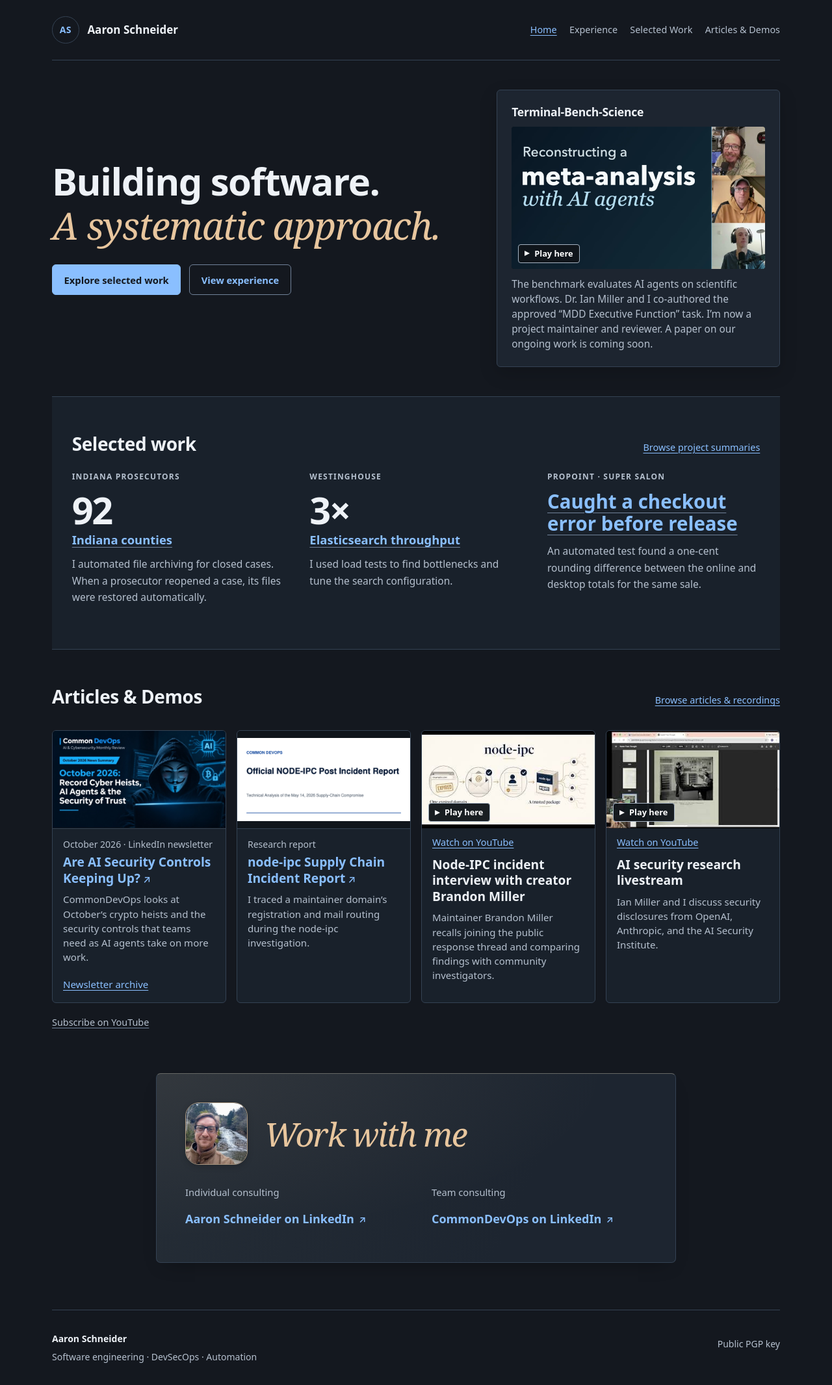
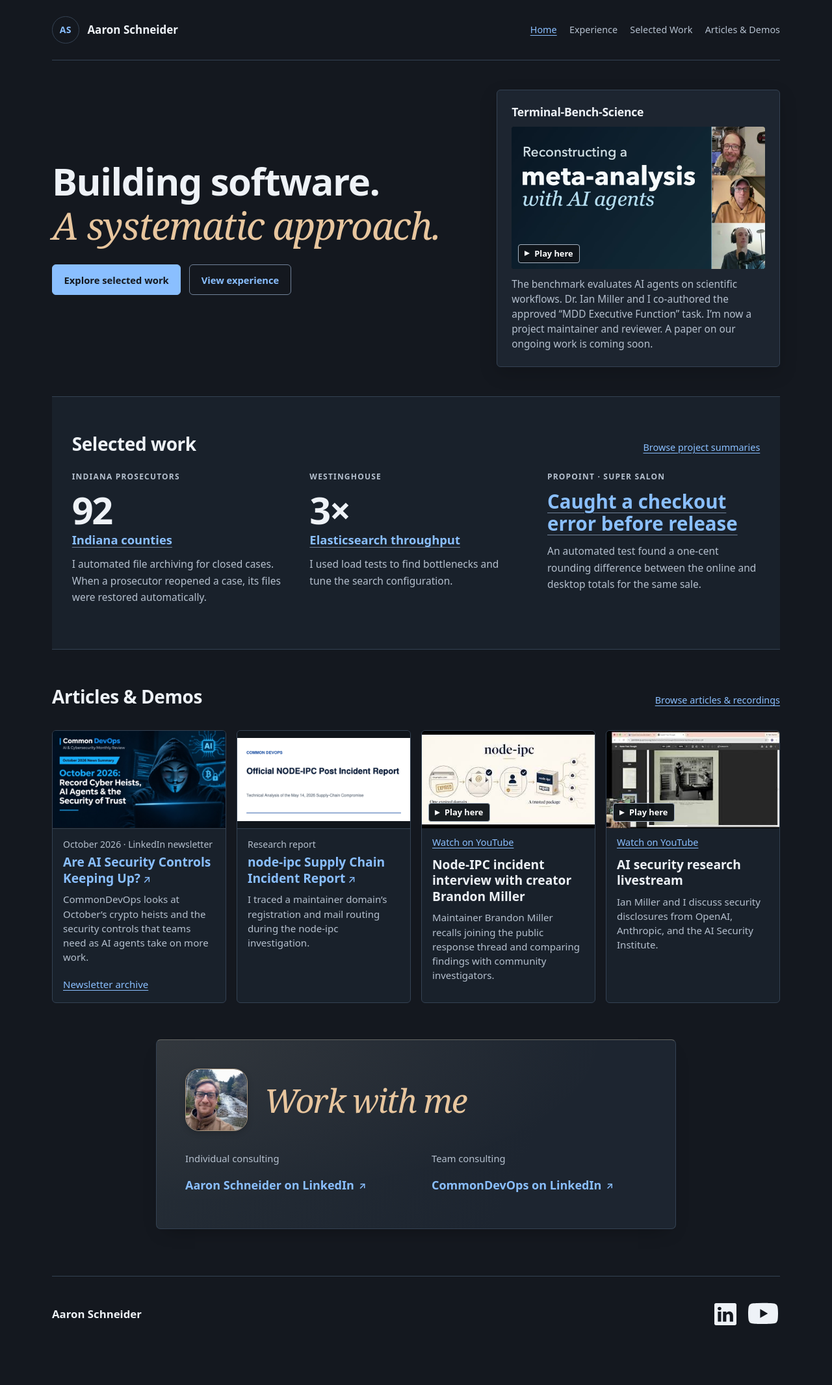
Before and after one commit to schneidergithub/schneidergithub.github.io, a Jekyll site: the page built from index.md, in a window 1280 px wide. Shown: the whole page at 65% size. Built offline with Jekyll 4.4.1, drawn with Linux system fonts in a browser that asks for light colours; after the commit the page ends 2081 px from its top, so only the background shows below that.

Commit message:
Simplify the shared footer to Aaron and two social icons

```diff
--- a/_layouts/default.html
+++ b/_layouts/default.html
@@ -40,13 +40,14 @@
   </header>
   <main id="main" class="wrap" tabindex="-1">{{ content }}</main>
   <footer class="site-footer wrap">
-    <div><strong>Aaron Schneider</strong><p>Software engineering · DevSecOps · Automation</p></div>
-    <nav aria-label="Footer navigation">
-      {% if page.url != '/' and page.layout != 'case-study' %}
-      <a href="https://www.linkedin.com/in/aarondrewschneider/">Connect on LinkedIn <span aria-hidden="true">↗</span></a>
-      <a href="https://www.linkedin.com/company/commondevops/">CommonDevOps <span aria-hidden="true">↗</span></a>
-      {% endif %}
-      <a href="{{ '/pgp/' | relative_url }}">Public PGP key</a>
+    <strong>Aaron Schneider</strong>
+    <nav class="social-links" aria-label="Social profiles">
+      <a href="https://www.linkedin.com/in/aarondrewschneider/" aria-label="Aaron Schneider on LinkedIn">
+        <svg width="34" height="34" aria-hidden="true" focusable="false"><use href="{{ '/assets/portfolio/social-icons.svg' | relative_url }}#linkedin"></use></svg>
+      </a>
+      <a href="https://www.youtube.com/@commondevops" aria-label="CommonDevOps on YouTube">
+        <svg width="46" height="46" aria-hidden="true" focusable="false"><use href="{{ '/assets/portfolio/social-icons.svg' | relative_url }}#youtube"></use></svg>
+      </a>
     </nav>
   </footer>
 </body>
--- a/assets/site.css
+++ b/assets/site.css
@@ -135,17 +135,6 @@ main{min-height:65vh}
 @media screen and (hover: hover) and (prefers-reduced-motion: no-preference) {
   .contact-route a:hover::after { transform: translate(2px, -2px); }
 }
-#home-media > .channel-link {
-  display: inline-flex;
-  align-items: center;
-  min-height: 44px;
-  max-width: 100%;
-  margin-top: .5rem;
-  color: var(--muted);
-  font-size: .9rem;
-  text-decoration-color: var(--control-border);
-}
-#home-media > .channel-link:is(:hover, :focus-visible) { color: var(--accent); }
 .page-intro{padding-block:4rem 2.5rem;max-width:850px}
 .page-intro h1{font-size:clamp(2.5rem,5vw,3.75rem);max-width:none}
 .study-directory{display:block;margin-bottom:1.35rem}
@@ -461,11 +450,28 @@ figcaption{font-size:.875rem;line-height:1.5;color:var(--muted);padding-top:.7re
 .media-description{margin:0;padding:0 1rem 1rem;color:var(--muted);font-size:.94rem;line-height:1.48}
 .media-copy .media-description{padding-inline:0}
 #home-media .section-heading>a{display:inline-flex;align-items:center;min-height:44px}
-.site-footer{display:flex;justify-content:space-between;align-items:start;gap:2rem;padding-block:2rem;border-top:1px solid var(--line);font-size:.875rem}
-.site-footer strong{font-weight:600}
-.site-footer p{color:var(--muted);margin:.3rem 0 0;font-size:.875rem}
-.site-footer nav{gap:.2rem 1rem}
-.site-footer nav a{font-size:.875rem}
+.site-footer {
+  display: flex;
+  align-items: center;
+  justify-content: space-between;
+  flex-wrap: wrap;
+  gap: .75rem 1.25rem;
+  padding-block: clamp(1rem, 3vw, 2rem);
+  border-top: 1px solid var(--line);
+}
+.site-footer strong { font-size: 1.05rem; font-weight: 600; }
+.social-links { align-items: center; gap: .375rem; }
+.social-links a {
+  display: grid;
+  place-items: center;
+  width: 52px;
+  height: 52px;
+  padding: 0;
+  border-radius: 7px;
+  color: var(--text);
+}
+.social-links svg { display: block; fill: currentColor; }
+.social-links a:is(:hover, :focus-visible) { color: var(--accent); background-color: var(--panel); }
 .prose{max-width:780px;padding-bottom:4rem}
 .prose h2{margin-top:2rem}
 .prose pre{padding:1.2rem;background:#0F1319;border:1px solid var(--line);border-radius:4px;overflow-x:auto;font-size:.875rem;line-height:1.65}
@@ -478,7 +484,6 @@ figcaption{font-size:.875rem;line-height:1.5;color:var(--muted);padding-top:.7re
 .hero{grid-template-columns:minmax(0,1fr);gap:1.5rem;padding-block:1.75rem}
 .feature-grid{gap:1.25rem}
 .project-grid{grid-template-columns:minmax(0,1fr)}
-.site-footer{flex-direction:column}
 .role{grid-template-columns:145px minmax(0,1fr);column-gap:1rem}
 }
 
@@ -512,7 +517,6 @@ figure{padding-inline:1.4rem}
 #home-media .section-heading{gap:.1rem}
 .publication .type{display:inline;margin-right:.6rem}
 .publication .meta{margin-bottom:.5rem}
-.site-footer nav{flex-direction:column;align-items:flex-start}
 }
 
 /* Give employer names the full row when enlarged type leaves too little space beside the logo. */
--- a/index.md
+++ b/index.md
@@ -69,7 +69,6 @@ permalink: /
     </article>
     {% endfor %}
   </div>
-  <a class="channel-link" href="https://www.youtube.com/@commondevops?sub_confirmation=1">Subscribe on YouTube</a>
 </section>
 
 <section class="section contact-card" id="connect" aria-labelledby="connect-title">
--- a/scripts/check_case_studies.cjs
+++ b/scripts/check_case_studies.cjs
@@ -329,8 +329,10 @@ async function check() {
         const directory = page.locator('.study-header').getByRole('link', { name: 'All case studies', exact: true });
         assert.equal(await directory.getAttribute('href'), '/work/#case-studies-title');
         const actions = ending.getByRole('link');
-        assert.equal(await page.locator('.site-footer a[href*="linkedin.com"]').count(), 0, 'Keep each contact choice in the case ending');
-        assert.equal(await page.locator('.site-footer a[href="/pgp/"]').count(), 1);
+        const footerLinks = page.getByRole('contentinfo').getByRole('link');
+        assert.deepEqual(await footerLinks.evaluateAll(items => items.map(a => a.href)), [
+          'https://www.linkedin.com/in/aarondrewschneider/', 'https://www.youtube.com/@commondevops'
+        ]);
         assert.equal(await actions.count(), 3);
         assert.equal(await ending.getByRole('link', { name: 'Aaron on LinkedIn', exact: true }).getAttribute('href'), 'https://www.linkedin.com/in/aarondrewschneider/');
         assert.equal(await ending.getByRole('link', { name: 'CommonDevOps on LinkedIn', exact: true }).getAttribute('href'), 'https://www.linkedin.com/company/commondevops/');
```
Also changed, not shown: scripts/check_publications.cjs (+29 -17 lines), assets/portfolio/social-icons.svg (added).
